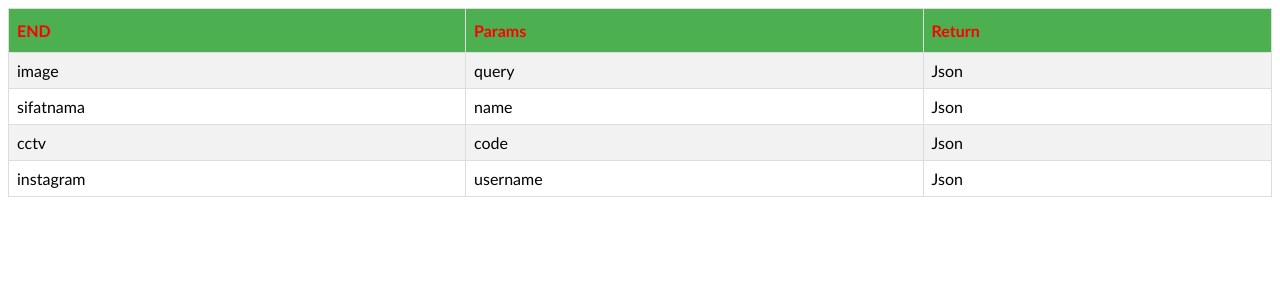
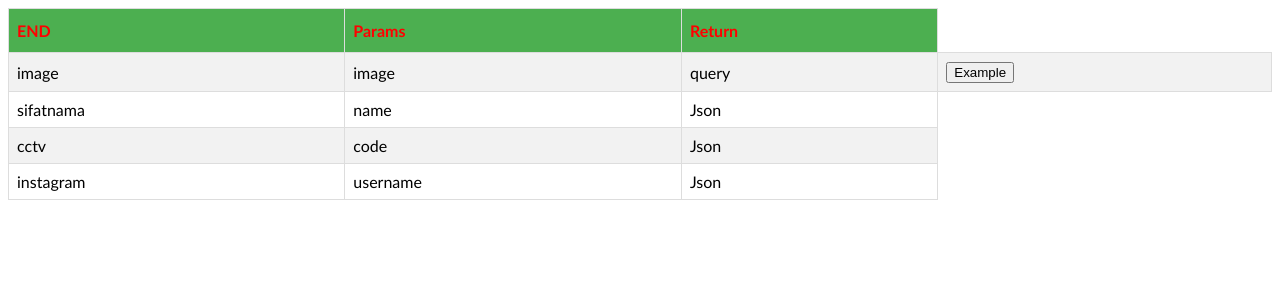
Before and after one commit to ksanihbous/wayek, a Flask app: page / in a window 1280 px wide. Shown: the top 300 px of the page. Run offline with Flask 2, Linux system fonts and the light colour scheme.

Commit message:
Update index.html

```diff
--- a/app/templates/index.html
+++ b/app/templates/index.html
@@ -35,9 +35,10 @@
     <th>Return</th>
   </tr>
   <tr>
+    <td class="tm-text-left">image</td>
     <td>image</td>
     <td>query</td>
-    <td>Json</td>
+    <td><a href="image"><button type="button">Example</button></a></td>
   </tr>
   <tr>
     <td>sifatnama</td>
```
